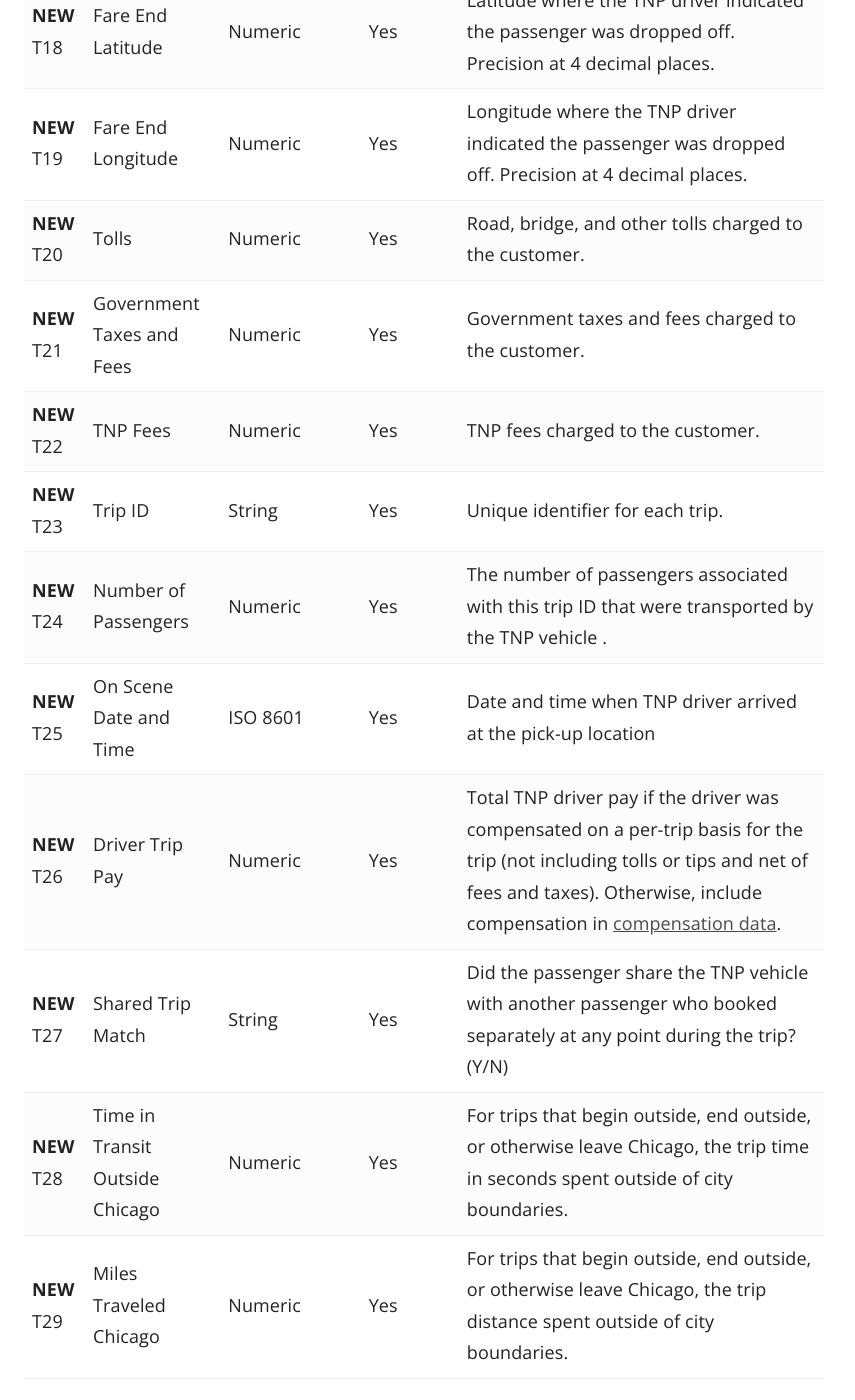
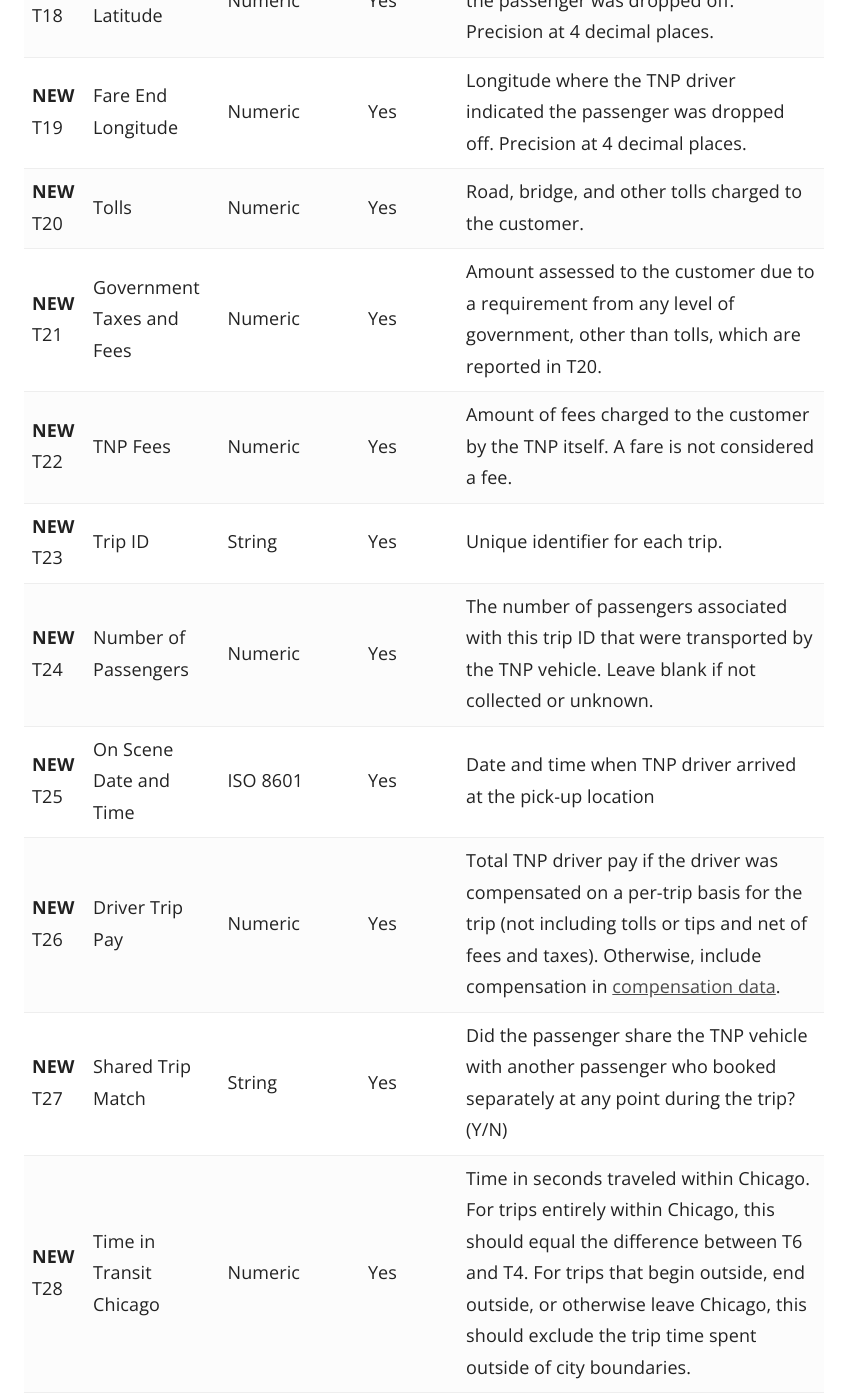
Before and after one commit to Chicago/tnp-reporting-manual, a Jekyll site: the page built from _docs/trip.md, in a window 1280 px wide and 1400 px high, scrolled down 3368 px. Shown: the whole window, without its empty margins (366-1221 px from the left). Built offline with Jekyll 4.4.1, drawn with Linux system fonts in a browser that asks for light colours; some of the changed text lies outside the part shown.

Commit message:
Clarifications and proofreading fixes.

```diff
--- a/_docs/trip.md
+++ b/_docs/trip.md
@@ -34,12 +34,12 @@ Trip data must be reported using the following schema and reported with the foll
 | **NEW** T18| Fare End Latitude 			 | Numeric							   | Yes      | Latitude where the TNP driver indicated the passenger was dropped off. Precision at 4 decimal places. |
 | **NEW** T19| Fare End Longitude			 | Numeric							   | Yes      | Longitude where the TNP driver indicated the passenger was dropped off. Precision at 4 decimal places. |
 | **NEW** T20| Tolls						 | Numeric							   | Yes      | Road, bridge, and other tolls charged to the customer. |
-| **NEW** T21| Government Taxes	and Fees		 | Numeric							   | Yes      | Government taxes and fees charged to the customer. |
-| **NEW** T22| TNP Fees			     | Numeric							   | Yes      | TNP fees charged to the customer. |
+| **NEW** T21| Government Taxes	and Fees		 | Numeric							   | Yes      | Amount assessed to the customer due to a requirement from any level of government, other than tolls, which are reported in T20. |
+| **NEW** T22| TNP Fees			     | Numeric							   | Yes      | Amount of fees charged to the customer by the TNP itself. A fare is not considered a fee.|
 | **NEW** T23| Trip ID 						 | String							   | Yes      | Unique identifier for each trip. |
-| **NEW** T24| Number of Passengers			 | Numeric							   | Yes      | The number of passengers associated with this trip ID that were transported by the TNP vehicle . |
+| **NEW** T24| Number of Passengers			 | Numeric							   | Yes      | The number of passengers associated with this trip ID that were transported by the TNP vehicle. Leave blank if not collected or unknown. |
 | **NEW** T25| On Scene Date and Time		 | ISO 8601							   | Yes      | Date and time when TNP driver arrived at the pick-up location |
 | **NEW** T26| Driver Trip Pay 			 	 | Numeric							   | Yes      | Total TNP driver pay if the driver was compensated on a per-trip basis for the trip (not including tolls or tips and net of fees and taxes). Otherwise, include compensation in [compensation data](/tnp-reporting-manual-draft/compensation). |
 | **NEW** T27| Shared Trip Match			 | String							   | Yes      | Did the passenger share the TNP vehicle with another passenger who booked separately at any point during the trip? (Y/N) |
-| **NEW** T28| Time in Transit Outside Chicago | Numeric						   | Yes	  | For trips that begin outside, end outside, or otherwise leave Chicago, the trip time in seconds spent outside of city boundaries. |
-| **NEW** T29| Miles Traveled Chicago 		 | Numeric						       | Yes	  | For trips that begin outside, end outside, or otherwise leave Chicago, the trip distance spent outside of city boundaries. |
+| **NEW** T28| Time in Transit Chicago | Numeric						   | Yes	  | Time in seconds traveled within Chicago. For trips entirely within Chicago, this should equal the difference between T6 and T4. For trips that begin outside, end outside, or otherwise leave Chicago, this should exclude the trip time spent outside of city boundaries. |
+| **NEW** T29| Miles Traveled Chicago 		 | Numeric						       | Yes	  | Miles traveled within Chicago. For trips entirely within Chicago, this should match T8. For trips that begin outside, end outside, or otherwise leave Chicago, this should exclude the trip distance spent outside of city boundaries. |
```
Also changed, not shown: _docs/compensation.md (+3 -1 lines), _docs/data_quality.md (+2 -0 lines), _docs/trip_request.md (+3 -3 lines), index.md (+2 -1 lines).
